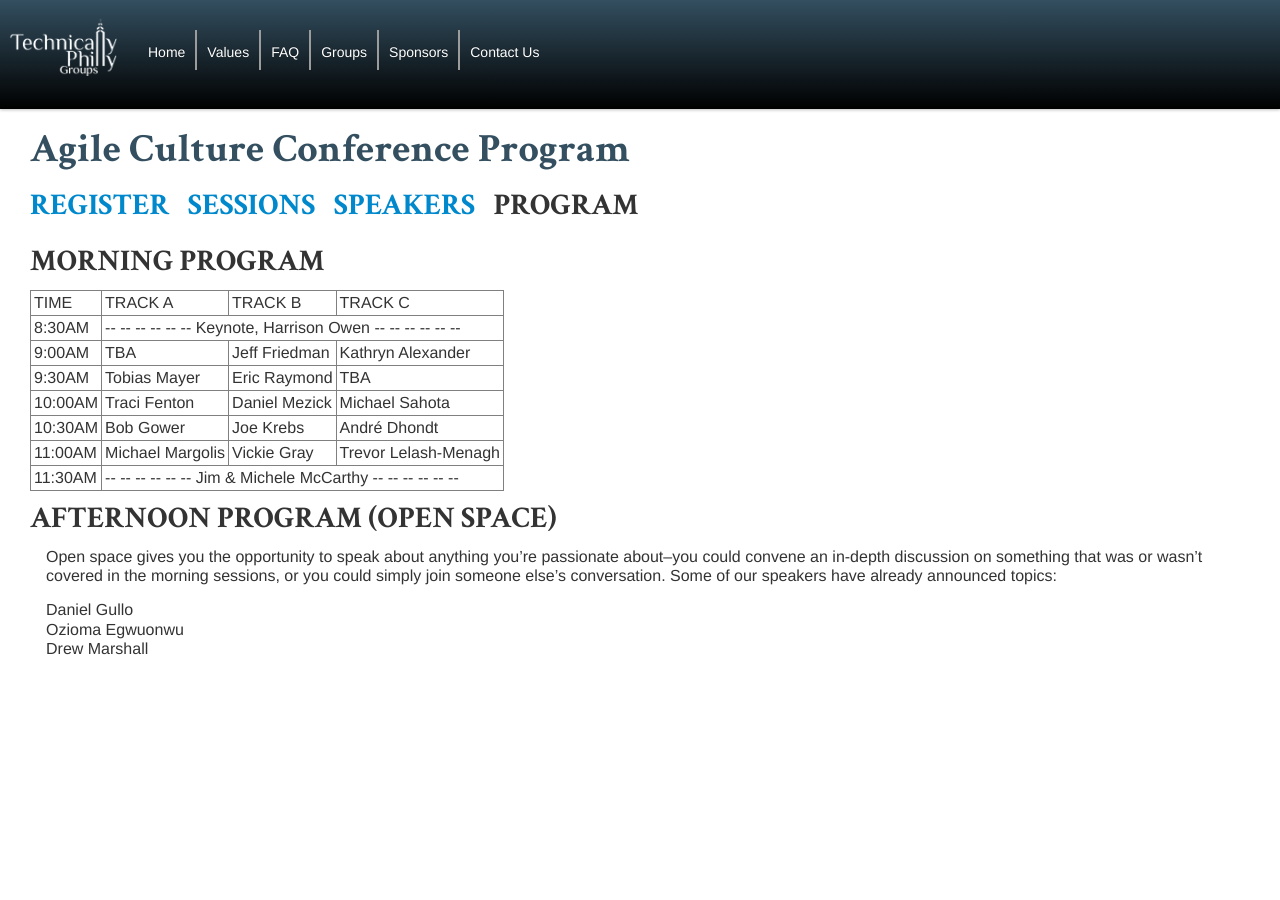
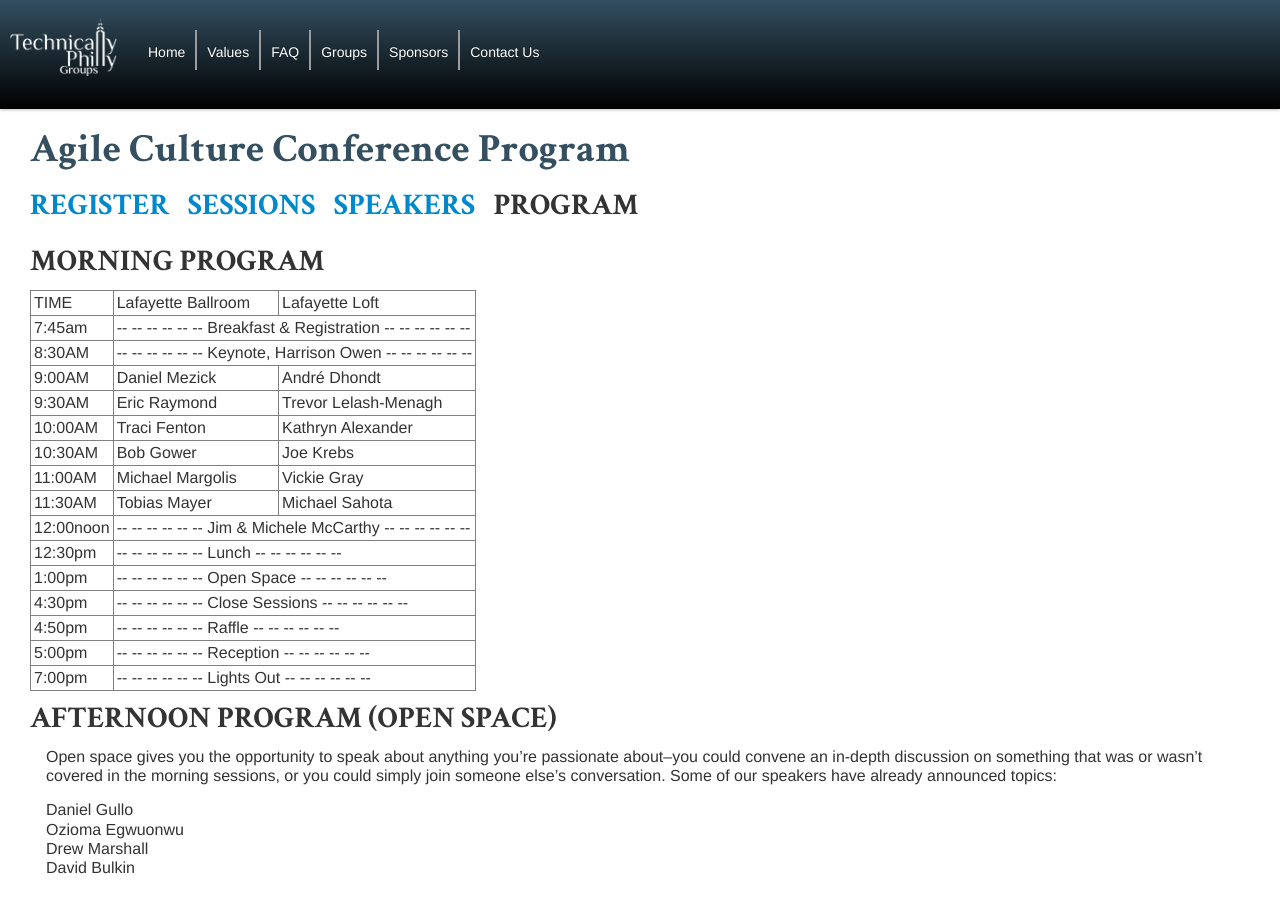
Before and after one commit to TechnicallyPhillyGroups/technicallyphillygroups.github.com, a Jekyll site: the page built from acc_program.md, in a window 1280 px wide. Built offline with Jekyll 4.4.1, drawn with Linux system fonts in a browser that asks for light colours; nearby versions of some CDN libraries.

Commit message:
coerced it into a two-track program

```diff
--- a/acc_program.md
+++ b/acc_program.md
@@ -11,14 +11,22 @@ MORNING PROGRAM
 
 
 <table border="1" cellpadding="3">
-<tr><td>TIME</td><td>TRACK A</td><td>TRACK B</td><td>TRACK C</td></tr>
-<tr><td>8:30AM</td><td colspan="3">-- -- -- -- -- -- Keynote, Harrison Owen -- -- -- -- -- --</td></tr>
-<tr><td>9:00AM</td><td>TBA</td><td>Jeff Friedman</td><td>Kathryn Alexander</td></tr>
-<tr><td>9:30AM</td><td>Tobias Mayer</td><td>Eric Raymond</td><td>TBA</td></tr>
-<tr><td>10:00AM</td><td>Traci Fenton</td><td>Daniel Mezick</td><td>Michael Sahota</td></tr>
-<tr><td>10:30AM</td><td>Bob Gower</td><td>Joe Krebs</td><td>André Dhondt</td></tr>
-<tr><td>11:00AM</td><td>Michael Margolis</td><td>Vickie Gray</td><td>Trevor Lelash-Menagh</td></tr>
-<tr><td>11:30AM</td><td colspan="3">-- -- -- -- -- -- Jim & Michele McCarthy -- -- -- -- -- --</td></tr>
+<tr><td>TIME</td><td>Lafayette Ballroom</td><td>Lafayette Loft</td></tr>
+<tr><td>7:45am</td><td colspan="2">-- -- -- -- -- -- Breakfast & Registration -- -- -- -- -- --</td></tr>
+<tr><td>8:30AM</td><td colspan="2">-- -- -- -- -- -- Keynote, Harrison Owen -- -- -- -- -- --</td></tr>
+<tr><td>9:00AM</td><td>Daniel Mezick</td><td>André Dhondt</td></tr>
+<tr><td>9:30AM</td><td>Eric Raymond</td><td>Trevor Lelash-Menagh</td></tr>
+<tr><td>10:00AM</td><td>Traci Fenton</td><td>Kathryn Alexander</td></tr>
+<tr><td>10:30AM</td><td>Bob Gower</td><td>Joe Krebs</td></tr>
+<tr><td>11:00AM</td><td>Michael Margolis</td><td>Vickie Gray</td></tr>
+<tr><td>11:30AM</td><td>Tobias Mayer</td><td>Michael Sahota</td></tr>
+<tr><td>12:00noon</td><td colspan="2">-- -- -- -- -- -- Jim & Michele McCarthy -- -- -- -- -- --</td></tr>
+<tr><td>12:30pm</td><td colspan="2">-- -- -- -- -- -- Lunch -- -- -- -- -- --</td></tr>
+<tr><td>1:00pm</td><td colspan="2">-- -- -- -- -- -- Open Space -- -- -- -- -- --</td></tr>
+<tr><td>4:30pm</td><td colspan="2">-- -- -- -- -- -- Close Sessions -- -- -- -- -- --</td></tr>
+<tr><td>4:50pm</td><td colspan="2">-- -- -- -- -- -- Raffle -- -- -- -- -- --</td></tr>
+<tr><td>5:00pm</td><td colspan="2">-- -- -- -- -- -- Reception -- -- -- -- -- --</td></tr>
+<tr><td>7:00pm</td><td colspan="2">-- -- -- -- -- -- Lights Out -- -- -- -- -- --</td></tr>
 </table>
 
 AFTERNOON PROGRAM (OPEN SPACE)
@@ -29,3 +37,4 @@ Open space gives you the opportunity to speak about anything you're passionate a
 Daniel Gullo<br/>
 Ozioma Egwuonwu<br/>
 Drew Marshall<br/>
+David Bulkin<br/>
```
